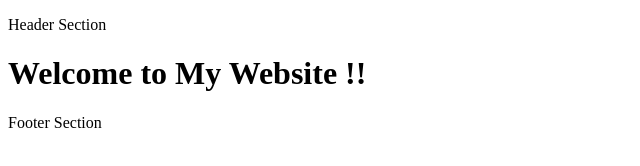
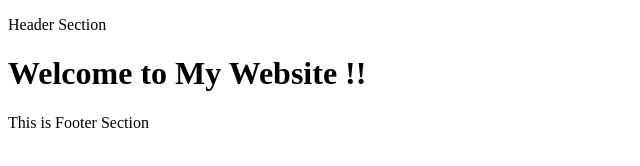
Before and after one commit to Hemendiran/landing-page, a plain HTML site: page index.html in a window 1280 px wide. Shown: the full height of the page, 0-640 px from the left. Drawn offline with Linux system fonts and the light colour scheme.

Commit message:
changed footer

```diff
--- a/index.html
+++ b/index.html
@@ -18,7 +18,7 @@
     </main>
     <!-- footer placeholder -->
     <footer>
-        <p>Footer Section</p>
+        <p>This is Footer Section</p>
     </footer>
     <script src="./js/main.js"></script>
   </body>
```
